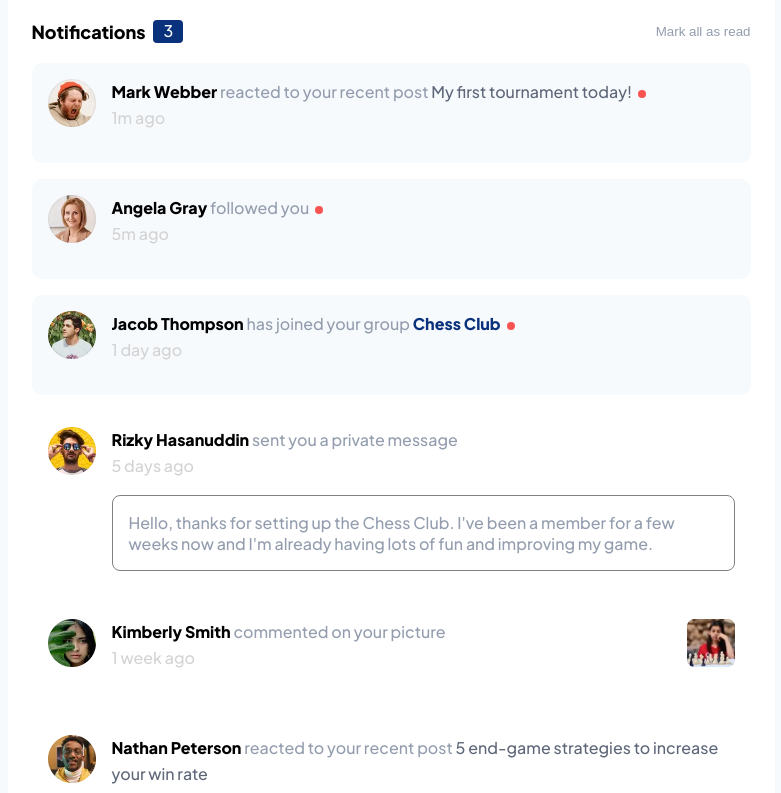
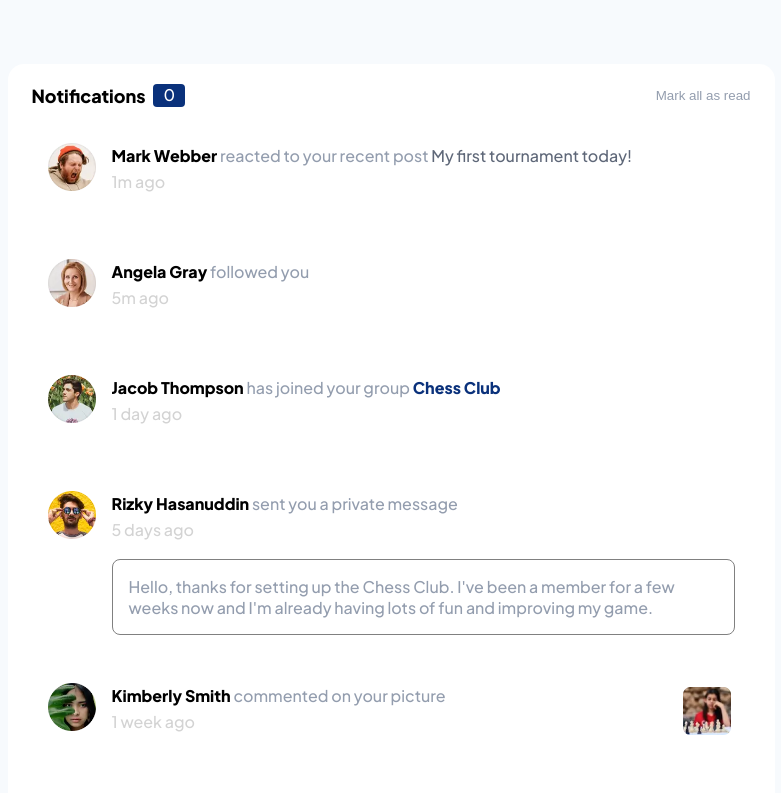
Before and after one commit to MoulyT/notifications-page-main, a plain HTML site: page index.html in a window 1280 px wide. Both pictures are taken after a click on the button "Mark all as read". Shown: the top 793 px of the page, without its empty margins (249-1030 px from the left). Drawn offline with Linux system fonts and the light colour scheme.

Commit message:
finished project

```diff
--- a/index.html
+++ b/index.html
@@ -20,9 +20,9 @@
       <header>
         <div class="header__notifications">
           <h1 class="header__h1">Notifications</h1>
-          <div id="header__unread_comments">3</div>
+          <div id="header__notification_counter">3</div>
         </div>
-        <button class="button__all_read">Mark all as read</button>
+        <button id="button__all_read">Mark all as read</button>
       </header>
       <section class="section__notifications">
         <div class="card card--unread">
@@ -131,8 +131,8 @@
             <p class="card__p">
               <a href="#" class="card__name">Nathan Peterson</a> reacted to your
               recent post
-              <span class="card__post"
-                >5 end-game strategies to increase your win rate</span
+              <a href="#" class="card__post"
+                >5 end-game strategies to increase your win rate</a
               >
               <span class="card__dot"></span>
             </p>
--- a/index.js
+++ b/index.js
@@ -1,5 +1,27 @@
 const cardUnreadNodeList = document.querySelectorAll(".card--unread");
 const cardUnread = Array.from(cardUnreadNodeList);
+const markAllAsReadButton = document.getElementById("button__all_read");
+const notificationCounter = document.getElementById(
+  "header__notification_counter"
+);
+
+let NumberOfNotifications = 0;
+
+counter();
+
+function counter() {
+  let NumberOfNotifications = 0;
+  for (let i = 0; i < cardUnread.length; i++) {
+    if (cardUnread[i].classList.contains("card--unread")) {
+      NumberOfNotifications++;
+    }
+  }
+  notificationCounter.innerHTML = NumberOfNotifications;
+}
+
+markAllAsReadButton.addEventListener("click", function (btn) {
+  markAllAsReaded();
+});
 
 cardUnread.forEach(function (card) {
   card.addEventListener("click", function (event) {
@@ -9,8 +31,23 @@ cardUnread.forEach(function (card) {
 
 function markAsReaded(event) {
   let card = event.target;
-  card.classList.remove("card--unread");
-  card
-    .querySelector(":scope .card__dot--unread")
-    .classList.remove("card__dot--unread");
+  if (card.classList.contains("card--unread")) {
+    card.classList.remove("card--unread");
+    card
+      .querySelector(":scope .card__dot--unread")
+      .classList.remove("card__dot--unread");
+  }
+  counter();
 }
+
+function markAllAsReaded() {
+  for (let i = 0; i < cardUnread.length; i++) {
+    if (cardUnread[i].classList.contains("card--unread")) {
+      document.querySelector(".card--unread").classList.remove("card--unread");
+      document
+        .querySelector(".card__dot--unread")
+        .classList.remove("card__dot--unread");
+    }
+  }
+  counter();
+}
--- a/styles.css
+++ b/styles.css
@@ -70,6 +70,8 @@ header {
   margin: 0 auto 0;
   padding: 1.25rem 1.5rem 0.625rem;
   max-width: 47.9375rem;
+
+  border-radius: 1rem;
 }
 
 @media screen and (min-width: 767px) {
@@ -77,6 +79,7 @@ header {
     background-color: var(--very-light-grayish-blue);
   }
   .wrapper {
+    margin-top: 4rem;
     background-color: var(--white);
   }
 }
@@ -102,7 +105,7 @@ header {
   font-weight: 800;
 }
 
-#header__unread_comments {
+#header__notification_counter {
   padding: 0 0.625rem 0;
 
   color: var(--white);
@@ -111,7 +114,7 @@ header {
   border-radius: 0.25rem;
 }
 
-.button__all_read {
+#button__all_read {
   padding: 0;
 
   border: none;
@@ -121,11 +124,11 @@ header {
   background-color: white;
 }
 
-.button__all_read:hover {
+#button__all_read:hover {
   cursor: pointer;
 }
 
-.button__all_read:active {
+#button__all_read:active {
   color: var(--blue);
 }
 
@@ -155,10 +158,23 @@ header {
 }
 
 .card__picture_container {
+  box-sizing: content-box;
   margin-left: auto;
 }
+
 .card__picture {
+  border: 4px solid transparent;
+  border-radius: 8px;
   width: 3rem;
+}
+
+.card__picture:hover {
+  cursor: pointer;
+}
+
+.card__picture:active {
+  border: 4px solid var(--light-grayish-blue-1);
+  background-color: var(--light-grayish-blue-1);
 }
 
 .card__name {
@@ -219,7 +235,7 @@ header {
   cursor: pointer;
 }
 .card__priv_msg:active {
-  border: none;
+  border-color: var(--light-grayish-blue-1);
   background-color: var(--light-grayish-blue-1);
 }
 
```
